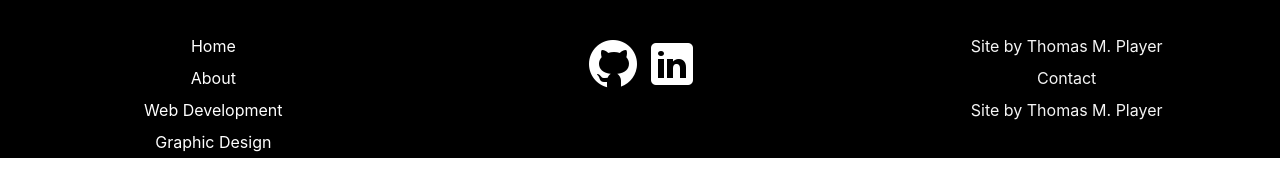
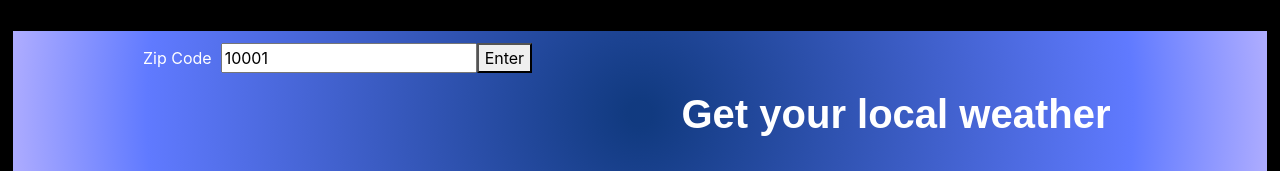
Before and after one commit to playerthomasm6/portfolioReact, a React (Create React App) app in the folder client/: page / in a window 1280 px wide. Shown: the part 781-952 px from the top of the page. Built offline with nearby package versions, Linux system fonts and the light colour scheme; a web font is replaced by a local one.

Commit message:
added weather app

```diff
--- a/client/src/components/WeatherPortal/index.js
+++ b/client/src/components/WeatherPortal/index.js
@@ -11,23 +11,51 @@ import TwitterIcon from "../../Images/icons8-twitter-50.png";
 // That way we don't have to define them all individually
 function WeatherPortal(props) {
 
-    const [weatherData, setWeatherData] = useState (null);
+    const [weatherData, setWeatherData] = useState(null);
+
+
+    const zipInputRef = useRef();
+    const useIconRef = useRef();
+
+    const degreeSymbol = "\u00B0";
 
     useEffect(() => {
         //getLocalWeather("08330", "US", "8b5240010baf177d08076b9cccba48c3")
 
 
-    },[])
+    }, [])
 
     const kelvinToFahrenheit = (temp) => {
-        let F = (temp - 273.15) * 9/5 + 32
+        let F = (temp - 273.15) * 9 / 5 + 32
         return (F.toFixed(2) + "\u00B0 F");
     }
 
+    const getWindDirection = (degree) => {
+        if (degree >= 340 || degree < 20) return "North"
 
+        else if (degree >= 20 || degree < 70) return "North-East"
+
+        else if (degree >= 70 || degree < 110) return "East"
+
+        else if (degree >= 110 || degree < 150) return "South-East"
+
+        else if (degree >= 150 || degree < 210) return "South"
+
+        else if (degree >= 210 || degree < 250) return "South-West"
+
+        else if (degree >= 250 || degree < 290) return "West"
+
+        else if (degree >= 290 || degree < 340) return "North-West"
+    }
+
+    const convertWindSpeedMpsToMph = (speed) => {
+        let kph = speed * 2.237
+        return kph.toFixed(0)
+    }
 
 
     const getLocalWeather = (zip, country, API) => {
+        localStorage.removeItem("weatherDataLocal");
         axios.get(`https://api.openweathermap.org/data/2.5/weather?zip=${zip},${country}&appid=${API}`).then((response) => {
             setWeatherData(response.data)
             displayWeather();
@@ -36,30 +64,85 @@ function WeatherPortal(props) {
 
     const displayWeather = () => {
 
-        if (!weatherData) return
+        let weatherDataLocal = localStorage.getItem("weatherDataLocal") ? JSON.parse(localStorage.getItem("weatherDataLocal")) : null;
 
-        else{
+        if (!weatherData && !weatherDataLocal) return
+
+        if (weatherDataLocal != null) {
+
+            let icon = weatherDataLocal.weather[0].icon
+            let temperature = kelvinToFahrenheit(weatherDataLocal.main.temp)
+            let feelsLike = kelvinToFahrenheit(weatherDataLocal.main.feels_like)
+            let windSpeed = convertWindSpeedMpsToMph(weatherDataLocal.wind.speed);
+            let windDegree = weatherDataLocal.wind.deg
+            let windDirection = getWindDirection(windDegree)
+            let iconSrc = `http://openweathermap.org/img/wn/${icon}.png`
+            let iconAlt = `${weatherDataLocal.weather[0].description} icon`
+            let cityName = weatherDataLocal.name
+
             return (
-            <div>
-                <p>{weatherData.weather[0].main}</p>
-                <p>{weatherData.weather[0].description}</p>
-                <p>{weatherData.weather[0].id}</p>
-                <p>{kelvinToFahrenheit(weatherData.main.temp)}</p>
-                <p>{weatherData.main.feels_like}</p>
-                <p>{weatherData.weather[0].main}</p>
-                <p>{weatherData.weather[0].main}</p>
+                <div className="row weatherBox">
+                    <div className="col-4 iconBox">
+                        <p>{cityName}</p>
+                        <img className="icon" src={iconSrc} alt={iconAlt}></img>
+                    </div>
+                    <div className="col-8 weatherDescriptionBox">
+                        <p>Current Weather: {weatherDataLocal.weather[0].description}</p>
+
+                        <p>Current Temp: {temperature}</p>
+                        <p>Feels Like: {feelsLike}</p>
+                        <p>Wind: {windSpeed} mph {windDirection}</p>
+                    </div>
+
                 </div>
 
 
-        )}
+            )
+        }
+        else {
+
+            localStorage.setItem("weatherDataLocal", JSON.stringify(weatherData))
+
+            let icon = weatherData.weather[0].icon
+            let temperature = kelvinToFahrenheit(weatherData.main.temp)
+            let feelsLike = kelvinToFahrenheit(weatherData.main.feels_like)
+            let windSpeed = convertWindSpeedMpsToMph(weatherData.wind.speed);
+            let windDegree = weatherData.wind.deg
+            let windDirection = getWindDirection(windDegree)
+            let iconSrc = `http://openweathermap.org/img/wn/${icon}.png`
+            let iconAlt = `${weatherData.weather[0].description} icon`
+            let cityName = weatherData.name
+
+
+
+
+            return (
+                <div className="row weatherBox">
+                    <div className="col-4 iconBox">
+                        <h6>{cityName}</h6>
+                        <img src={iconSrc} alt={iconAlt}></img>
+                    </div>
+                    <div classNmae="col-8 weather descriptionBox">
+                        <p>Current Weather: {weatherData.weather[0].description}</p>
+
+                        <p>Temp: {temperature}</p>
+                        <p>Feels Like: {feelsLike}</p>
+                        <p>Wind Speed: {windSpeed} mph {windDirection}</p>
+                    </div>
+
+                </div>
+
+
+            )
+        }
 
     }
 
-    const zipInputRef = useRef();
+
 
     const handleZipInputEvent = () => {
         let
-        characters = ["1","2","3","4","5","6","7","8","9","0"];
+            characters = ["1", "2", "3", "4", "5", "6", "7", "8", "9", "0"];
         if (characters.indexOf(zipInputRef)) {
             console.log("good")
         } else console.log("not so goood")
@@ -71,7 +154,7 @@ function WeatherPortal(props) {
 
     return (
         <div className="row weather-row justify-content-center">
-        <div className="col-11 col-sm-5">
+            <div className="col-12 col-sm-12 col-md-5">
                 <label for="zip_code">Zip Code&nbsp;&nbsp;</label>
                 <input ref={zipInputRef} type="text" defaultValue="10001" name="zip_code" onClick={(e) => {
                     if (zipInputRef.current.value === zipInputRef.current.defaultValue) {
@@ -82,7 +165,7 @@ function WeatherPortal(props) {
                 <button type="button" onClick={() => {
 
                     handleZipInputEvent()
-        }}>Get My Weather</button>
+                }}>Enter</button>
 
                 {displayWeather()}
             </div>
@@ -90,8 +173,8 @@ function WeatherPortal(props) {
 
 
 
-        <div className="col-11 col-sm-5">
-        <h1>why is nothing displaying</h1>
+            <div className="col-12 col-sm-12 col-md-5">
+                <h1 className="centerWeather">Get your local weather</h1>
             </div>
 
         </div>
--- a/client/src/components/WeatherPortal/style.css
+++ b/client/src/components/WeatherPortal/style.css
@@ -1,8 +1,38 @@
 .weather-row {
     color: white;
     background: rgb(108,161,255);
-    background: radial-gradient(circle, rgba(108,161,255,1) 2%, rgba(28,66,255,1) 78%, rgba(197,195,255,1) 100%);
+    background: radial-gradient(circle, rgb(17, 58, 128) 2%, rgb(96, 122, 255) 78%, rgb(175, 173, 255) 100%);
     height: 100%;
     margin: 0 1% 0 1%;
     padding: 1% 1% 1% 1%;
 }
+
+.weatherBox {
+    background-color: rgba(0, 0, 0, 0.192);
+    box-shadow: 0 0 20px rgba(181, 216, 250, 0.76);
+}
+
+.weatherDescriptionBox{
+}
+
+.iconBox{
+    display: grid;
+    padding-top:1%;
+    text-align: center;
+    justify-content: center;
+    font-weight: 600;
+
+
+}
+
+.icon {
+    text-align: center;
+    margin: auto;
+}
+
+.centerWeather {
+    text-align: center;
+    display: grid;
+    margin-top: 10%;
+    margin-bottom: 10%;
+}
--- a/client/src/pages/Home.js
+++ b/client/src/pages/Home.js
@@ -22,12 +22,13 @@ function Home() {
       key: "B1",
       titleText: "Hello my name is Thomas Player",
       bodyText: `I am a full stack web developer specializing in the MERN stack.  I created this website to demonstrate some of the skills I haved learned. ===>`
+
     },
     {
       link: "/portfolio",
       key: "B2",
       titleText: "Web Development",
-      bodyText: "  This site is created using React.JS  ===>"
+      bodyText: "This site was created with Reac.JS with a heavy focus on a mobile friendly design.    ===>"
     },
     {
       link: "/graphic-design",
@@ -84,7 +85,7 @@ function Home() {
 
 
       </section>
-      {/* <WeatherPortal /> */}
+      <WeatherPortal />
 
 
 
```
Also changed, not shown: client/src/Images/iconGimp.PNG (added). Lines whose indentation alone changed are shown as unchanged.
